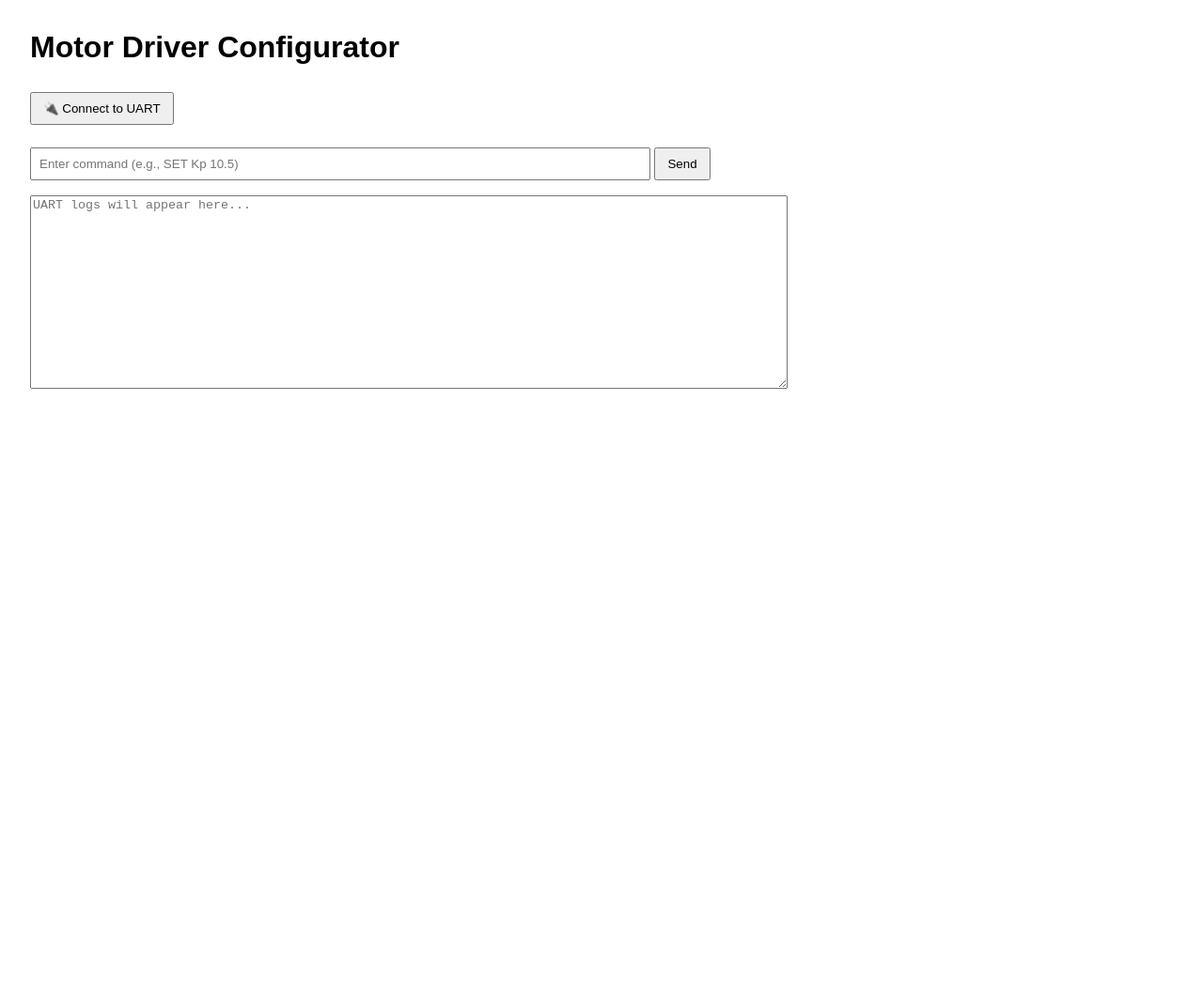
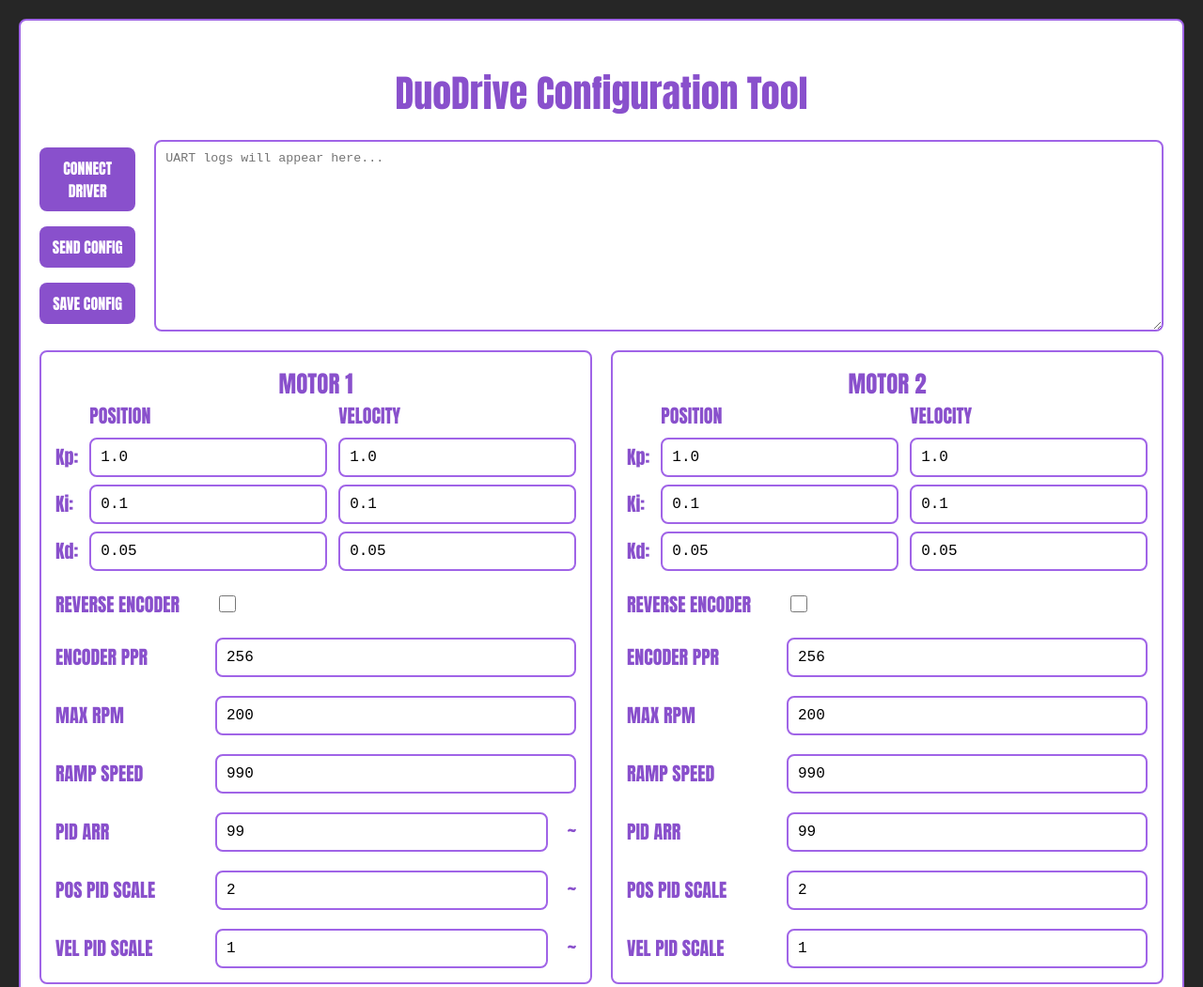
Before and after one commit to ManhTi3012/DuoDriveConfigTool, a plain HTML site: page index.html in a window 1280 px wide. Shown: the top 1051 px of the page at 94% size. Before the commit the page ends 800 px from the top, so only its background shows below. Drawn offline with Linux system fonts and the light colour scheme.

Commit message:
Update index.html

```diff
--- a/index.html
+++ b/index.html
@@ -1,95 +1,310 @@
 <!DOCTYPE html>
-<html lang="en">
+<html>
 <head>
   <meta charset="UTF-8" />
-  <meta name="viewport" content="width=device-width, initial-scale=1.0"/>
-  <title>Motor Driver Configurator</title>
+  <title>Config UI</title>
   <style>
+    :root {
+      --primary-color: #a064e7;
+      --accent-color: #8950cc;
+      --bg-color: #262626;
+      --text-color: white;
+    }
+
     body {
-      font-family: sans-serif;
-      margin: 2rem;
-      max-width: 800px;
+      margin: 0;
+      padding: 20px;
+      font-family: Impact, sans-serif;
+      background: var(--bg-color);
+      color: var(--text-color);
     }
+
     textarea {
       width: 100%;
-      height: 200px;
-      margin-top: 1rem;
+      height: 180px;
+      border-radius: 8px;
+      border-width: 2px;
+      border-style: solid;
+      border-color: var(--primary-color);
+      padding: 10px;
       resize: vertical;
+      font-family: monospace;
     }
-    input[type="text"] {
-      width: 80%;
-      padding: 8px;
+    textarea:focus {
+      outline: none;
+      border-color: var(--primary-color);
     }
+
+
+    .container {
+
+      inset: 20px; /* adds margin on all 4 sides */
+      background: white;
+      color: black;
+      padding: 20px;
+      border-radius: 8px;
+      border: 2px solid var(--primary-color);
+      box-sizing: border-box;
+    }
+
+
+    .box {
+      flex: 1;
+      padding: 15px;
+      background: white;
+      border-radius: 8px;
+      border-width: 2px;
+      border-style: solid;
+      border-color: var(--primary-color);
+      color: var(--primary-color);
+      overflow-y: auto;
+      text-align: center;
+    }
+
     button {
-      padding: 8px 12px;
-      margin-top: 8px;
+      background-color: var(--accent-color);
+      color: white;
+      font-family: Impact, sans-serif;
+      border: none;
+      padding: 10px 20px;
+      border-radius: 8px;
+      cursor: pointer;
     }
-    .controls {
-      margin-top: 1rem;
+
+    button, input[type="text"], select {
+      padding: 10px;
+      font-size: 1rem;
+      border: none;
+      border-radius: 8px;
+      margin: 0.5rem 0;
     }
+
+    button:hover {
+      opacity: 0.85;
+    }
+
+    .form-row {
+      display: flex;
+      align-items: center;
+      margin-bottom: 1rem;
+      gap: 10px; /* space between label and input */
+    }
+
+    .form-row label {
+      width: 50px; /* fixed width for alignment */
+      /*font-weight: bold;*/
+      font-size: 20px;
+    }
+
+    .number-input {
+      flex: 1; /* fill remaining space */
+      padding: 10px;
+      border-radius: 8px;
+      border: 2px solid var(--primary-color);
+      font-family: monospace;
+      font-size: 16px;
+      box-sizing: border-box;
+    }
+
+    input[type="checkbox"] {
+      width: 18px;
+      height: 18px;
+      margin-right: 8px;
+      border-radius: 8px;
+      border: 2px solid var(--primary-color);
+      accent-color: var(--primary-color);
+    }
+
+    .pid-grid {
+      display: grid;
+      grid-template-columns: auto 1fr 1fr;
+      gap: 8px 12px;
+      align-items: center;
+    }
+
+    .title {
+      font-size: 25px;
+      text-align: center;
+      font-family: Impact, sans-serif;
+      color: var(--accent-color);
+    }
+
+    .label {
+      font-size: 20px;
+      text-align: left;
+      font-family: Impact, sans-serif;
+      color: var(--accent-color);
+    }
+
+    .label_fixed {
+      width: 150px;
+      font-size: 20px;
+      text-align: left;
+      font-family: Impact, sans-serif;
+      color: var(--accent-color);
+    }
+
+    .header {
+      font-size: 40px;
+      text-align: center;
+      font-family: Impact, sans-serif;
+      margin-bottom: 20px;
+      color: var(--accent-color);
+    }
+
+    .vbox {
+      display: flex;
+      flex-direction: column;
+
+    }
+    .hbox{
+      display: flex;
+      flex-direction: row;
+      align-items: center;
+      gap: 20px;
+      margin-top: 20px;
+    }
+
   </style>
 </head>
 <body>
-  <h1>Motor Driver Configurator</h1>
 
-  <button id="connectBtn">🔌 Connect to UART</button>
-  <div class="controls">
-    <input type="text" id="commandInput" placeholder="Enter command (e.g., SET Kp 10.5)" />
-    <button id="sendBtn">Send</button>
+  <div class="container">
+    <h1 class="header">DuoDrive Configuration Tool</h1>
+
+    <div class = "hbox">
+      <div class = "vbox">
+        <button id="connectBtn">CONNECT DRIVER</button>
+        <button>SEND CONFIG</button>
+        <button>SAVE CONFIG</button>
+      </div>
+      <textarea id="outputLog" readonly placeholder="UART logs will appear here..."></textarea>
     </div>
 
-  <textarea id="outputLog" readonly placeholder="UART logs will appear here..."></textarea>
 
-  <script>
-    let port, reader, writer;
-    const connectBtn = document.getElementById("connectBtn");
-    const sendBtn = document.getElementById("sendBtn");
-    const commandInput = document.getElementById("commandInput");
-    const outputLog = document.getElementById("outputLog");
 
-    // Append to log
-    function log(msg) {
-      outputLog.value += msg + "\n";
-      outputLog.scrollTop = outputLog.scrollHeight;
-    }
 
-    // Connect to serial port
-    connectBtn.onclick = async () => {
-      try {
-        port = await navigator.serial.requestPort();
-        await port.open({ baudRate: 115200 });
-        log("✅ Serial port opened");
+    <div class="hbox">
+      <div class="box">
+        <div class="title">MOTOR 1</div>
+        <div> </div>
+        <div class="pid-grid">
+          <div></div>
+          <div class="label">POSITION</div>
+          <div class="label">VELOCITY</div>
 
-        writer = port.writable.getWriter();
-        reader = port.readable.getReader();
+          <div class="label">Kp:</div>
+          <input type="number" class="number-input" id="p1kp" step="0.01" value="1.0" />
+          <input type="number" class="number-input" id="v1kp" step="0.01" value="1.0" />
 
-        // Read loop
-        const decoder = new TextDecoder();
-        while (port.readable) {
-          const { value, done } = await reader.read();
-          if (done) break;
-          log("🔽 " + decoder.decode(value));
-        }
-      } catch (err) {
-        log("❌ " + err.message);
-      }
-    };
+          <div class="label">Ki:</div>
+          <input type="number" class="number-input" id="p1ki" step="0.01" value="0.1" />
+          <input type="number" class="number-input" id="v1ki" step="0.01" value="0.1" />
 
-    // Send command
-    sendBtn.onclick = async () => {
-      if (!writer) {
-        log("⚠️ Not connected to any serial port!");
-        return;
-      }
+          <div class="label">Kd:</div>
+          <input type="number" class="number-input" id="p1kd" step="0.01" value="0.05" />
+          <input type="number" class="number-input" id="v1kd" step="0.01" value="0.05" />
+        </div>
 
-      const command = commandInput.value.trim();
-      if (command) {
-        const data = new TextEncoder().encode(command + "\n");
-        await writer.write(data);
-        log("🔼 " + command);
-        commandInput.value = "";
-      }
-    };
-  </script>
+        <div class="hbox">
+          <div class="label_fixed">REVERSE ENCODER</div>
+          <input type="checkbox" id="myCheckbox" />
+        </div>
+
+        <div class="hbox">
+          <div class="label_fixed">ENCODER PPR</div>
+          <input type="number" class="number-input" id="pp1" step="1" value="256" />
+        </div>
+
+        <div class="hbox">
+          <div class="label_fixed">MAX RPM</div>
+          <input type="number" class="number-input" id="max1" step="0.1" value="200" />
+        </div>
+
+        <div class="hbox">
+          <div class="label_fixed">RAMP SPEED</div>
+          <input type="number" class="number-input" id="pp1" step="1" value="990" />
+        </div>
+
+        <div class="hbox">
+          <div class="label_fixed">PID ARR</div>
+          <input type="number" class="number-input" id="pp1" step="1" value="99" />
+          <div class="label">~</div>
+        </div>
+
+        <div class="hbox">
+          <div class="label_fixed">POS PID SCALE</div>
+          <input type="number" class="number-input" id="pp1" step="1" value="2" />
+          <div class="label">~</div>
+        </div>
+
+        <div class="hbox">
+          <div class="label_fixed">VEL PID SCALE</div>
+          <input type="number" class="number-input" id="pp1" step="1" value="1" />
+          <div class="label">~</div>
+        </div>
+
+      </div>
+
+            <div class="box">
+        <div class="title">MOTOR 2</div>
+        <div> </div>
+        <div class="pid-grid">
+          <div></div>
+          <div class="label">POSITION</div>
+          <div class="label">VELOCITY</div>
+
+          <div class="label">Kp:</div>
+          <input type="number" class="number-input" id="p1kp" step="0.01" value="1.0" />
+          <input type="number" class="number-input" id="v1kp" step="0.01" value="1.0" />
+
+          <div class="label">Ki:</div>
+          <input type="number" class="number-input" id="p1ki" step="0.01" value="0.1" />
+          <input type="number" class="number-input" id="v1ki" step="0.01" value="0.1" />
+
+          <div class="label">Kd:</div>
+          <input type="number" class="number-input" id="p1kd" step="0.01" value="0.05" />
+          <input type="number" class="number-input" id="v1kd" step="0.01" value="0.05" />
+        </div>
+
+        <div class="hbox">
+          <div class="label_fixed">REVERSE ENCODER</div>
+          <input type="checkbox" id="myCheckbox" />
+        </div>
+
+        <div class="hbox">
+          <div class="label_fixed">ENCODER PPR</div>
+          <input type="number" class="number-input" id="pp1" step="1" value="256" />
+        </div>
+
+        <div class="hbox">
+          <div class="label_fixed">MAX RPM</div>
+          <input type="number" class="number-input" id="max1" step="0.1" value="200" />
+        </div>
+
+        <div class="hbox">
+          <div class="label_fixed">RAMP SPEED</div>
+          <input type="number" class="number-input" id="pp1" step="1" value="990" />
+        </div>
+
+        <div class="hbox">
+          <div class="label_fixed">PID ARR</div>
+          <input type="number" class="number-input" id="pp1" step="1" value="99" />
+        </div>
+
+        <div class="hbox">
+          <div class="label_fixed">POS PID SCALE</div>
+          <input type="number" class="number-input" id="pp1" step="1" value="2" />
+        </div>
+
+        <div class="hbox">
+          <div class="label_fixed">VEL PID SCALE</div>
+          <input type="number" class="number-input" id="pp1" step="1" value="1" />
+        </div>
+
+      </div>
+    </div>
+  </div>
+
 </body>
 </html>
```
Lines whose indentation alone changed are shown as unchanged.
